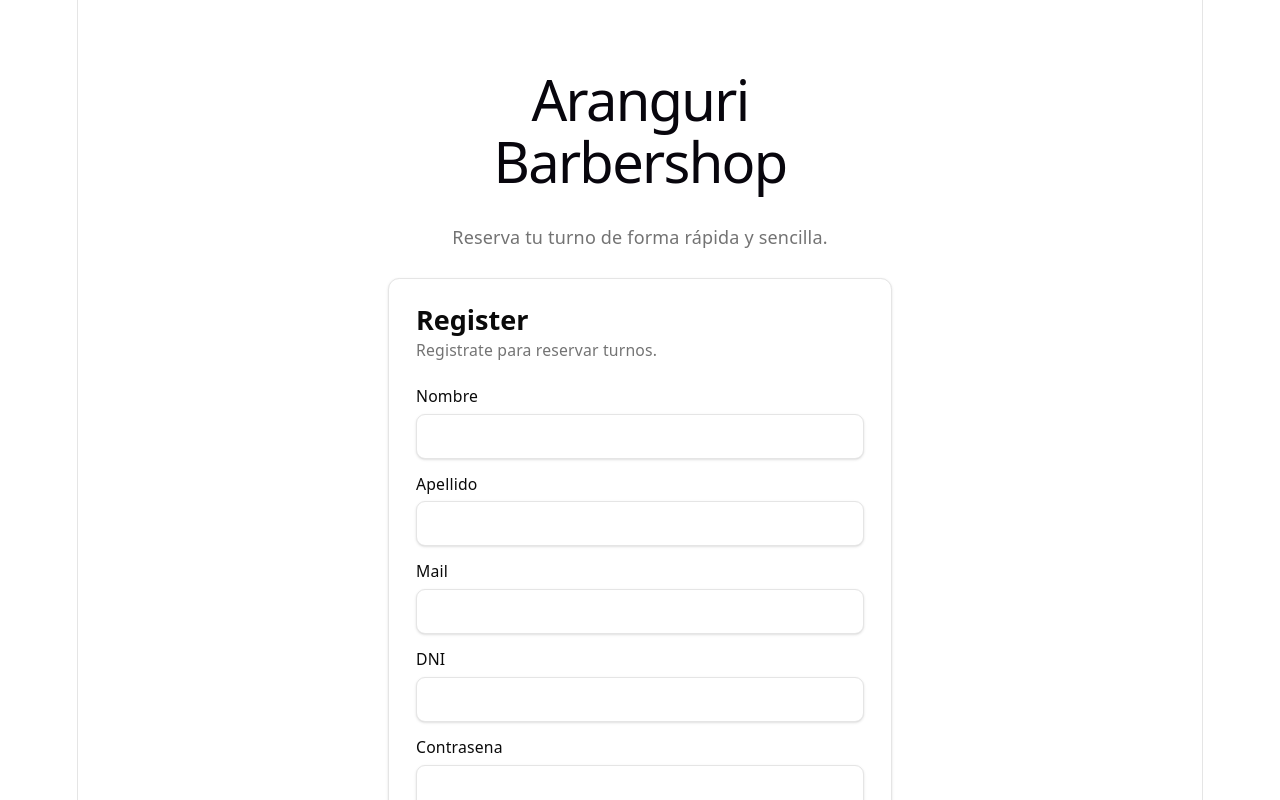
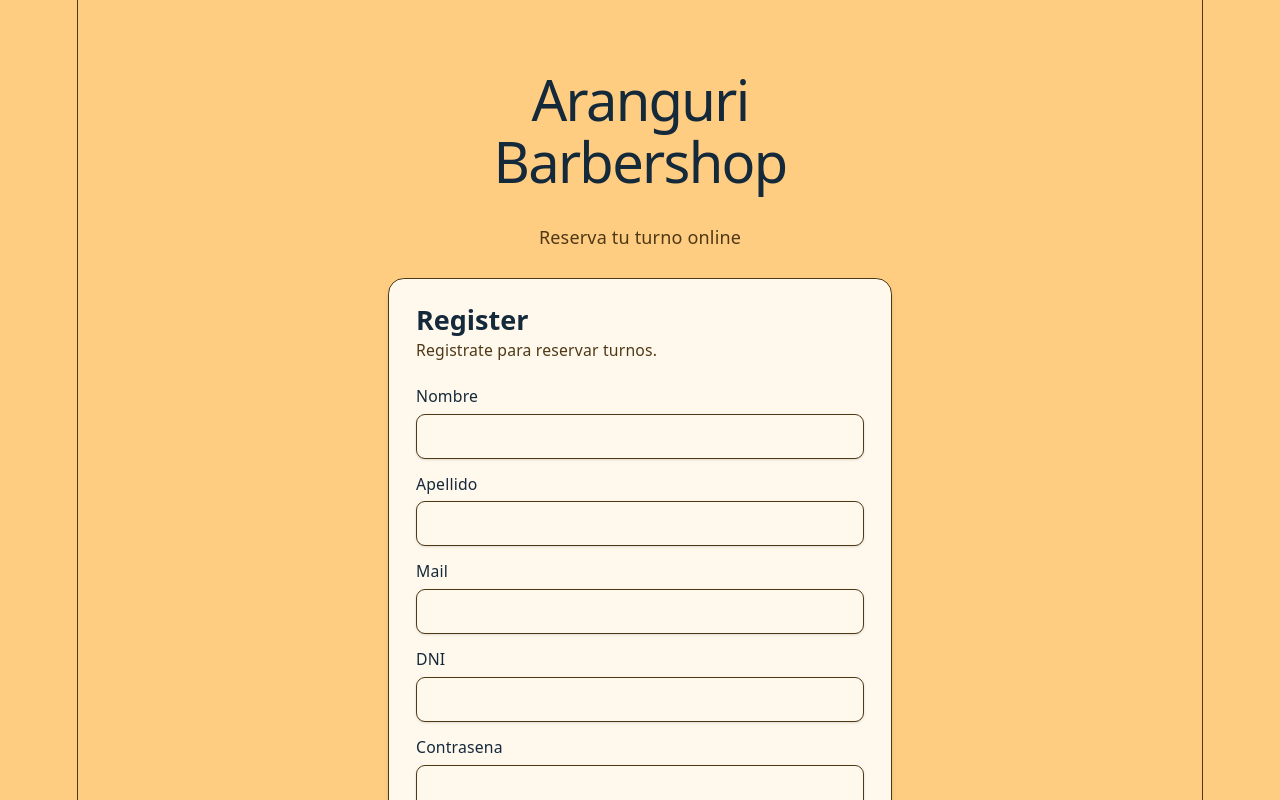
Before and after one commit to fedeC363/barbershop-booking-system, a React (Vite) app: page /register in a window 1280 px wide. Shown: the top 800 px of the page. Built offline with nearby package versions, Linux system fonts and the light colour scheme; no server answers.

Commit message:
Se agrego el estilo de la pagina

```diff
--- a/src/components/AppointmentStatusBadge.tsx
+++ b/src/components/AppointmentStatusBadge.tsx
@@ -5,19 +5,19 @@ type AppointmentStatusBadgeProps = {
 const statusStyles = {
   PENDIENTE: {
     label: "Pendiente",
-    className: "bg-yellow-100 text-yellow-950",
+    className: "border border-[#4F3815] bg-[#FFCD82] text-[#14293A]",
   },
   CONFIRMADO: {
     label: "Confirmado",
-    className: "bg-green-100 text-green-950",
+    className: "bg-[#00508F] text-white",
   },
   FINALIZADO: {
     label: "Confirmado",
-    className: "bg-green-100 text-green-950",
+    className: "bg-[#00508F] text-white",
   },
   CANCELADO: {
     label: "Cancelado",
-    className: "bg-red-100 text-red-950",
+    className: "bg-[#4F3815] text-white",
   },
 } as const;
 
--- a/src/components/ui/button.tsx
+++ b/src/components/ui/button.tsx
@@ -6,7 +6,7 @@ function Button({ className, type = "button", ...props }: React.ComponentProps<"
   return (
     <button
       className={cn(
-        "inline-flex h-10 items-center justify-center rounded-md bg-primary px-4 py-2 text-sm font-medium text-primary-foreground transition-colors hover:bg-primary/90 focus-visible:outline-none focus-visible:ring-2 focus-visible:ring-ring disabled:pointer-events-none disabled:opacity-50",
+        "inline-flex h-10 items-center justify-center rounded-md bg-primary px-4 py-2 text-sm font-medium text-primary-foreground shadow-sm transition-colors hover:bg-[#003f70] focus-visible:outline-none focus-visible:ring-2 focus-visible:ring-ring disabled:pointer-events-none disabled:opacity-50",
         className,
       )}
       type={type}
--- a/src/components/ui/card.tsx
+++ b/src/components/ui/card.tsx
@@ -5,7 +5,10 @@ import { cn } from "@/lib/utils";
 function Card({ className, ...props }: React.ComponentProps<"div">) {
   return (
     <div
-      className={cn("rounded-lg border bg-card text-card-foreground shadow-sm", className)}
+      className={cn(
+        "rounded-xl border border-[#4F3815] bg-card text-card-foreground shadow-md",
+        className,
+      )}
       {...props}
     />
   );
--- a/src/components/ui/input.tsx
+++ b/src/components/ui/input.tsx
@@ -6,7 +6,7 @@ function Input({ className, type, ...props }: React.ComponentProps<"input">) {
   return (
     <input
       className={cn(
-        "flex h-10 w-full rounded-md border border-input bg-background px-3 py-2 text-base text-foreground shadow-sm transition-colors file:border-0 file:bg-transparent file:text-sm file:font-medium placeholder:text-muted-foreground focus-visible:outline-none focus-visible:ring-2 focus-visible:ring-ring disabled:cursor-not-allowed disabled:opacity-50 md:text-sm",
+        "flex h-10 w-full rounded-md border border-input bg-[#FFF8EC] px-3 py-2 text-base text-foreground shadow-sm transition-colors file:border-0 file:bg-transparent file:text-sm file:font-medium placeholder:text-muted-foreground focus-visible:outline-none focus-visible:ring-2 focus-visible:ring-ring disabled:cursor-not-allowed disabled:opacity-50 md:text-sm",
         className,
       )}
       type={type}
--- a/src/index.css
+++ b/src/index.css
@@ -6,12 +6,12 @@
 @custom-variant dark (&:is(.dark *));
 
 :root {
-  --text: #6b6375;
-  --text-h: #08060d;
-  --bg: #fff;
-  --border: oklch(0.922 0 0);
-  --code-bg: #f4f3ec;
-  --accent: oklch(0.97 0 0);
+  --text: #14293a;
+  --text-h: #14293a;
+  --bg: #ffcd82;
+  --border: #4f3815;
+  --code-bg: #fff4df;
+  --accent: #f4b963;
   --accent-bg: rgba(170, 59, 255, 0.1);
   --accent-border: rgba(170, 59, 255, 0.5);
   --social-bg: rgba(244, 243, 236, 0.5);
@@ -24,7 +24,7 @@
 
   font: 18px/145% var(--sans);
   letter-spacing: 0.18px;
-  color-scheme: light dark;
+  color-scheme: light;
   color: var(--text);
   background: var(--bg);
   font-synthesis: none;
@@ -36,37 +36,37 @@
     font-size: 16px;
   }
 
-  --background: oklch(1 0 0);
+  --background: #ffcd82;
 
-  --foreground: oklch(0.145 0 0);
+  --foreground: #14293a;
 
-  --card: oklch(1 0 0);
+  --card: #fff8ec;
 
-  --card-foreground: oklch(0.145 0 0);
+  --card-foreground: #14293a;
 
   --popover: oklch(1 0 0);
 
   --popover-foreground: oklch(0.145 0 0);
 
-  --primary: oklch(0.205 0 0);
+  --primary: #00508f;
 
-  --primary-foreground: oklch(0.985 0 0);
+  --primary-foreground: #ffffff;
 
-  --secondary: oklch(0.97 0 0);
+  --secondary: #f4b963;
 
-  --secondary-foreground: oklch(0.205 0 0);
+  --secondary-foreground: #14293a;
 
-  --muted: oklch(0.97 0 0);
+  --muted: #ffcd82;
 
-  --muted-foreground: oklch(0.556 0 0);
+  --muted-foreground: #4f3815;
 
   --accent-foreground: oklch(0.205 0 0);
 
-  --destructive: oklch(0.577 0.245 27.325);
+  --destructive: #4f3815;
 
-  --input: oklch(0.922 0 0);
+  --input: #4f3815;
 
-  --ring: oklch(0.708 0 0);
+  --ring: #00508f;
 
   --chart-1: oklch(0.87 0 0);
 
@@ -95,26 +95,6 @@
   --sidebar-border: oklch(0.922 0 0);
 
   --sidebar-ring: oklch(0.708 0 0)
-}
-
-@media (prefers-color-scheme: dark) {
-  :root {
-    --text: #9ca3af;
-    --text-h: #f3f4f6;
-    --bg: #16171d;
-    --border: #2e303a;
-    --code-bg: #1f2028;
-    --accent: #c084fc;
-    --accent-bg: rgba(192, 132, 252, 0.15);
-    --accent-border: rgba(192, 132, 252, 0.5);
-    --social-bg: rgba(47, 48, 58, 0.5);
-    --shadow:
-      rgba(0, 0, 0, 0.4) 0 10px 15px -3px, rgba(0, 0, 0, 0.25) 0 4px 6px -2px;
-  }
-
-  #social .button-icon {
-    filter: invert(1) brightness(2);
-  }
 }
 
 #root {
--- a/src/pages/Admin.tsx
+++ b/src/pages/Admin.tsx
@@ -106,7 +106,7 @@ function Admin() {
             Panel de Administración - Aranguri Barbershop
           </h1>
           <p className="mt-2 text-muted-foreground">
-            Todos los turnos registrados en el sistema.
+            Reserva tu turno online
           </p>
           </div>
           <Button onClick={() => navigate("/my-appointments")}>
--- a/src/pages/Login.tsx
+++ b/src/pages/Login.tsx
@@ -48,7 +48,7 @@ function Login() {
         <header className="text-center">
           <h1 className="text-4xl font-bold">Aranguri Barbershop</h1>
           <p className="mt-2 text-muted-foreground">
-            Reserva tu turno de forma rápida y sencilla.
+            Reserva tu turno online
           </p>
         </header>
 
--- a/src/pages/MyAppointments.tsx
+++ b/src/pages/MyAppointments.tsx
@@ -76,9 +76,14 @@ function MyAppointments() {
   return (
     <main className="min-h-svh bg-background px-4 py-8">
       <div className="mx-auto w-full max-w-3xl">
-        <p className="mb-2 text-sm font-semibold uppercase tracking-wider text-muted-foreground">
-          Aranguri Barbershop
-        </p>
+        <div className="mb-6">
+          <p className="text-xl font-bold uppercase tracking-wider">
+            Aranguri Barbershop
+          </p>
+          <p className="mt-1 text-sm text-muted-foreground">
+            Reserva tu turno online
+          </p>
+        </div>
         <div className="mb-6 flex flex-wrap items-center justify-between gap-4">
           <h1 className="m-0 text-3xl font-bold">Mis Turnos</h1>
           <div className="flex flex-wrap gap-2">
--- a/src/pages/Register.tsx
+++ b/src/pages/Register.tsx
@@ -111,7 +111,7 @@ function Register() {
         <header className="text-center">
           <h1 className="text-4xl font-bold">Aranguri Barbershop</h1>
           <p className="mt-2 text-muted-foreground">
-            Reserva tu turno de forma rápida y sencilla.
+            Reserva tu turno online
           </p>
         </header>
 
```
